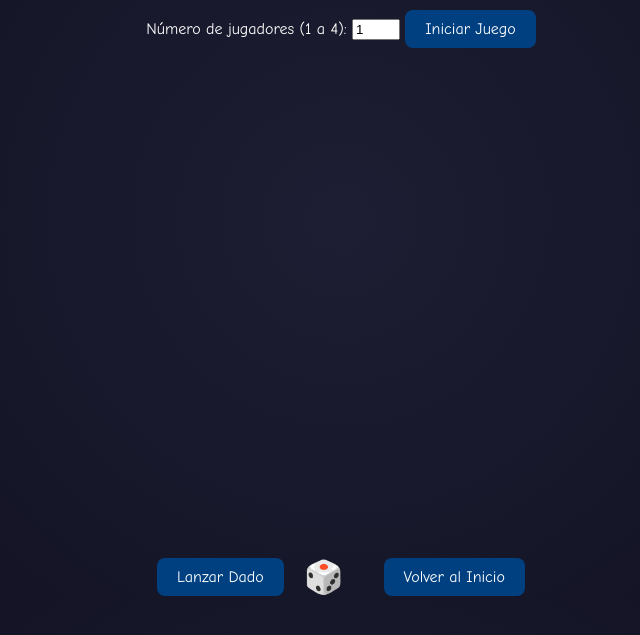
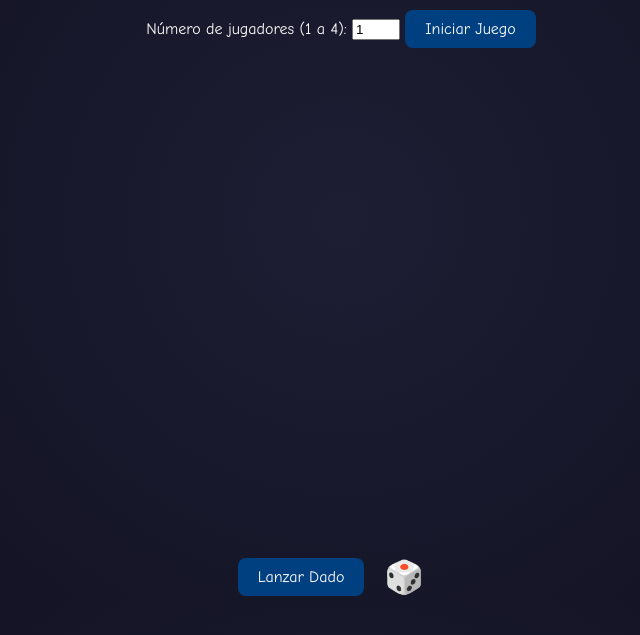
Before and after one commit to Asbe1707/Ondamania, a plain HTML site: page index.html in a window 1280 px wide. Shown: the part 159-794 px from the top of the page, without its empty margins (299-939 px from the left). Drawn offline with Linux system fonts and the light colour scheme.

Commit message:
sin back

```diff
--- a/index.html
+++ b/index.html
@@ -20,7 +20,6 @@
             <button id="roll-dice" onclick="rollDice()">Lanzar Dado</button>
             <div id="dice">🎲</div>
             <div id="scoreboard"></div>
-            <button id="back-to-start" onclick="goToStart()">Volver al Inicio</button>
         </div>
     </div>
     <div id="question-box" class="hidden">
--- a/script.js
+++ b/script.js
@@ -117,21 +117,3 @@ function askQuestion() {
     });
     box.classList.remove('hidden');
 }
-function goToStart() {
-    // Oculta todas las pantallas activas
-    document.getElementById('game-container').classList.add('hidden');
-    document.getElementById('question-box').classList.add('hidden');
-
-    // Muestra la pantalla de inicio
-    document.getElementById('start-screen').classList.remove('hidden');
-
-    // Limpia el tablero y los datos
-    document.getElementById('board').innerHTML = '';
-    document.getElementById('scoreboard').innerHTML = '';
-    document.getElementById('dice').textContent = '🎲';
-
-    // Reinicia variables (opcional)
-    currentPlayer = 0;
-    positions = [];
-    scores = [];
-}
```
